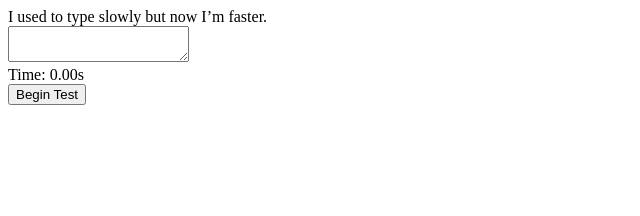
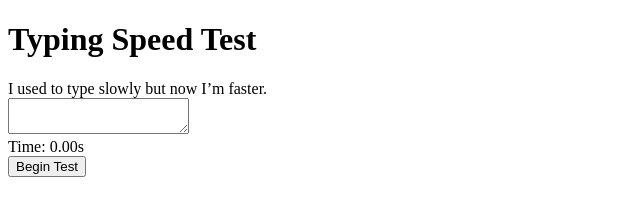
Before and after one commit to ChrisReynolds0508/typing-speed-tester, a plain HTML site: page index.html in a window 1280 px wide. Shown: the whole page, without its empty margins (0-640 px from the left). Drawn offline with Linux system fonts and the light colour scheme.

Commit message:
added H1 title

```diff
--- a/index.html
+++ b/index.html
@@ -7,6 +7,7 @@
      <title>Typing Speed Tester</title>
 </head>
 <body>
+    <h1>Typing Speed Test</h1>
     <script type="module" src="index.js"></script>
 </body>
 </html>
```
